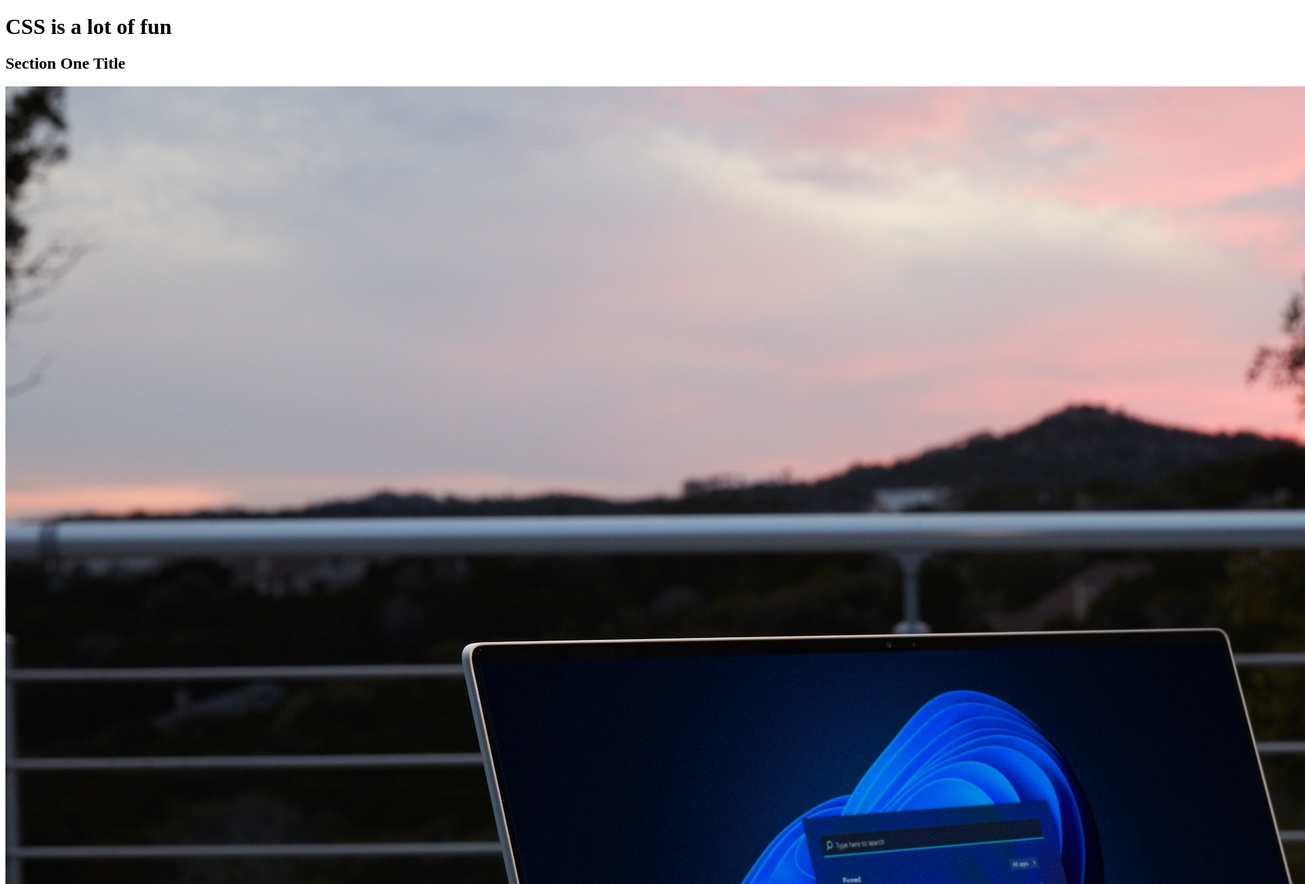
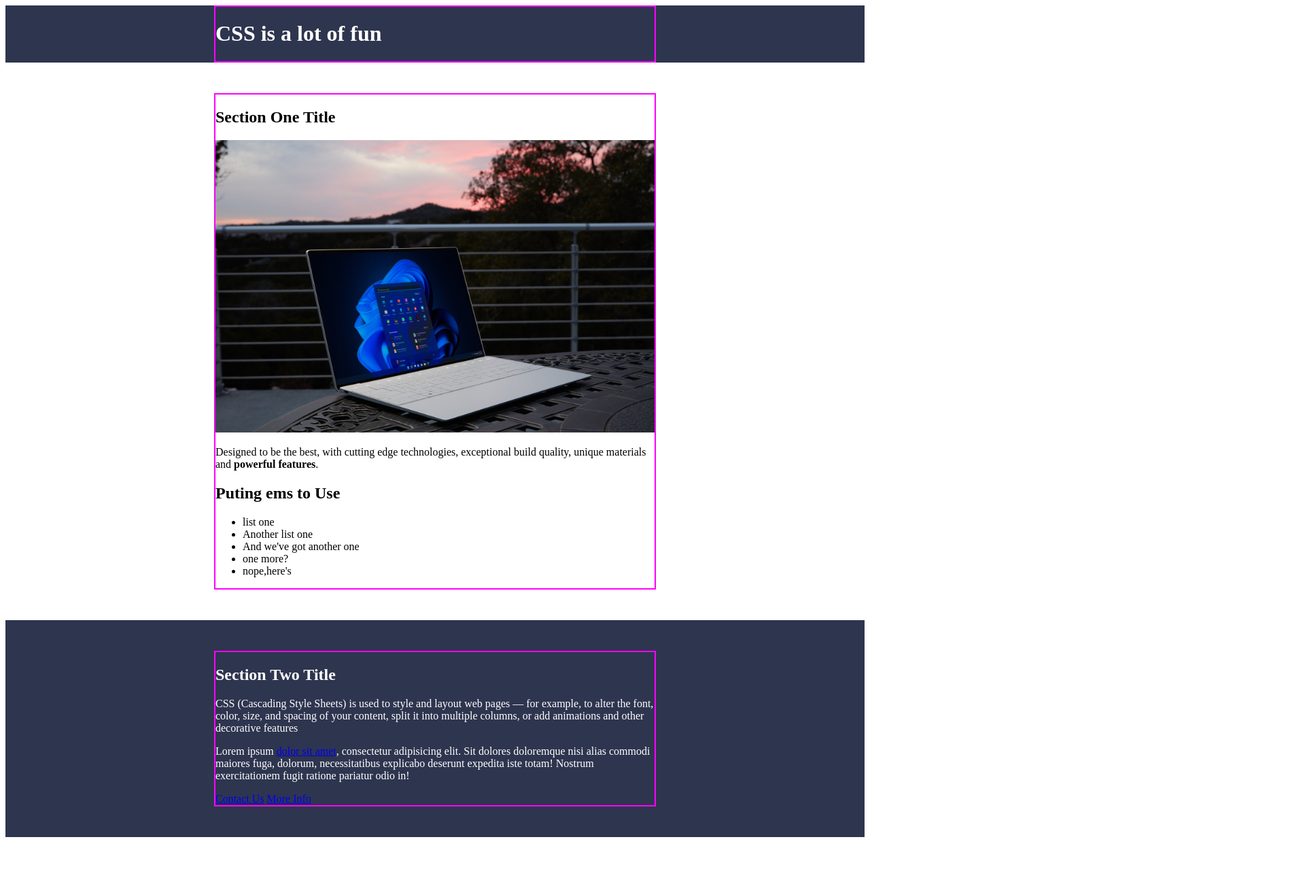
Before and after one commit to misgnaelc/responsive--css, a plain HTML site: page index.html in a window 1280 px wide. Shown: the top 1300 px of the page at 68% size, 1920 px wide, since content can reach past the window. After the commit the page ends 1239 px from the top, so only its background shows below. Drawn offline with Linux system fonts and the light colour scheme.

Commit message:
style file

```diff
--- a/index.html
+++ b/index.html
@@ -4,6 +4,7 @@
     <meta charset="UTF-8">
     <meta http-equiv="X-UA-Compatible" content="IE=edge">
     <meta name="viewport" content="width=device-width, initial-scale=1.0">
+    <link rel="stylesheet" href="style.css">
     <title>Document</title>
 </head>
 <body>
@@ -24,11 +25,23 @@
         <p>Designed to be the best, with cutting
             edge technologies, exceptional build quality,
              unique
-            materials and <strong>powerful features</strong>.</p>
+            materials and <strong>powerful features</strong>.
+        </p>
+        <h2>Puting ems to Use</h2>
+        <ul>
+            <li>list one</li>
+            <li>Another list one </li>
+            <li> And we've got another one </li>
+            <li> one more?</li>
+            <li>nope,here's</li>
+
+
+        </ul>
     </div>
  </section>
   <!-- section one end -->
 
+<!-- section two start -->
   <section class="section-two">
     <div class="container">
         <h2>Section Two Title</h2>
@@ -45,11 +58,9 @@
             </P>
             <a href="#" class="btn btn-accent">Contact Us</a>
             <a href="#" class="btn btn-white">More Info</a>
-
-
-
     </div>
   </section>
+  <!-- section two end  -->
 
 
 </body>
--- /dev/null
+++ b/style.css
@@ -0,0 +1,25 @@
+*{
+    box-sizing: border-box;
+}
+img{
+    width: 100%;
+}
+/* layout */
+header{
+    background-color: #2e354f;
+    color: #fff;
+    padding: 4spx 0;
+}
+section{
+    padding: 45px 0;
+}
+.container{
+    width: 90%;
+    border: 2px solid magenta;
+    max-width: 650px;
+    margin: 0 auto;
+}
+.section-two{
+    background: #2e354f;
+    color: #fff;
+}
```
